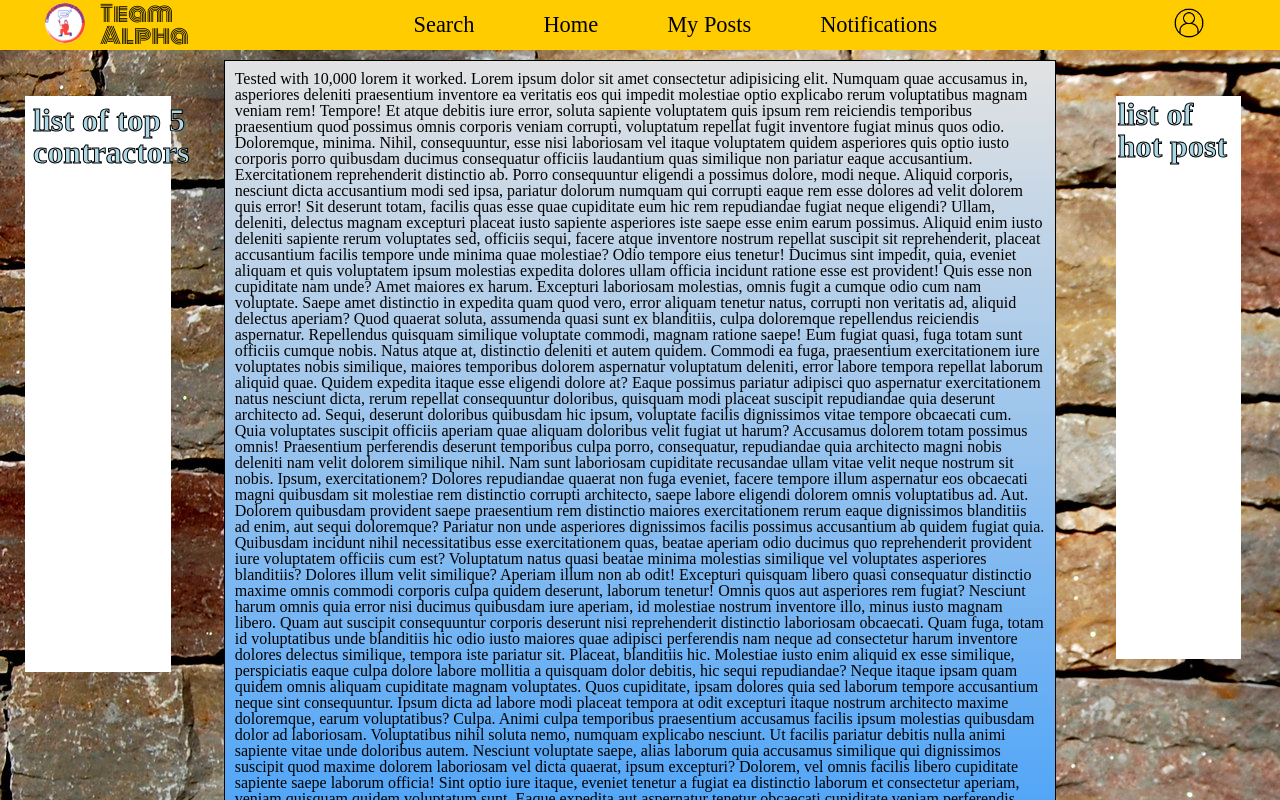
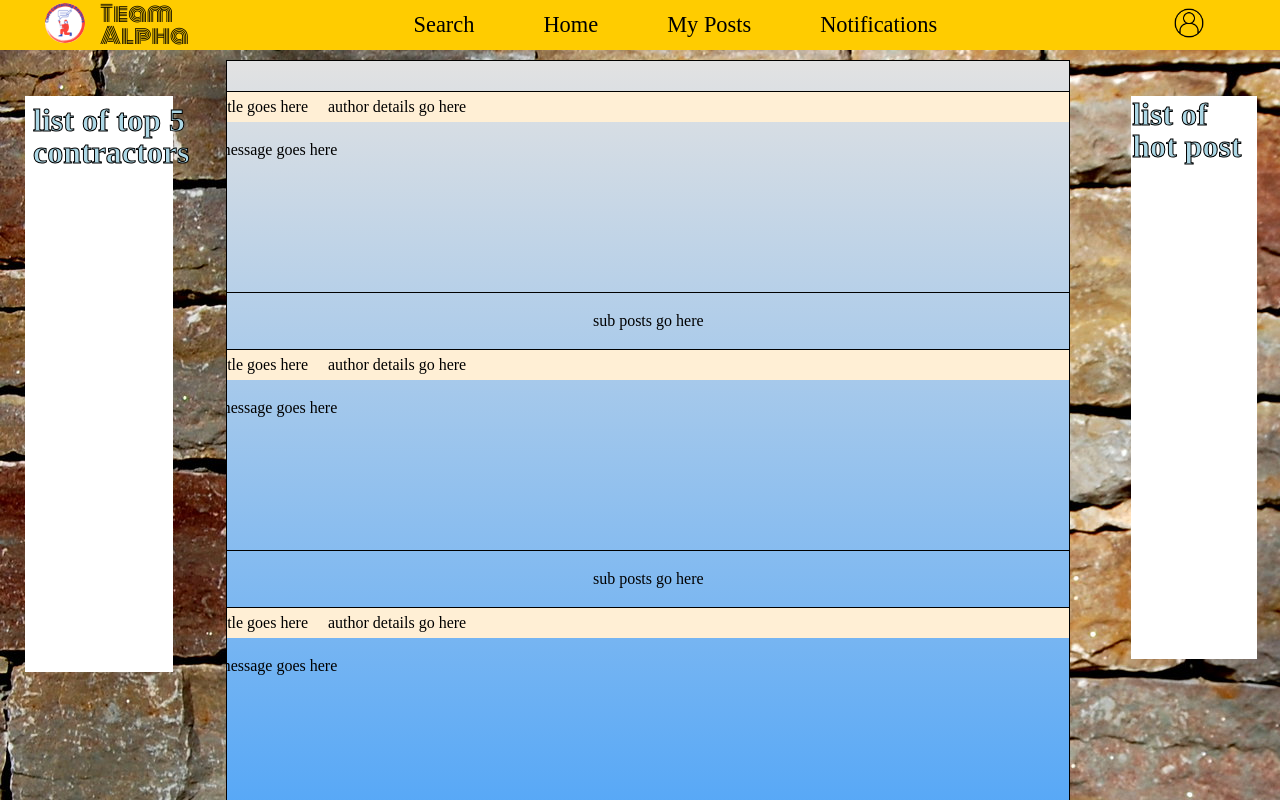
Before and after one commit to aloostrom-ecpi/cis480-capstone, an Angular app: page /home in a window 1280 px wide. Shown: the top 800 px of the page. Built offline with nearby package versions, Linux system fonts and the light colour scheme.

Commit message:
Add template for posts

```diff
--- a/src/app/app.module.ts
+++ b/src/app/app.module.ts
@@ -31,6 +31,7 @@ import { HeaderComponent } from './components/header/header.component';
 import { List5Component } from './components/list5/list5.component';
 import { MainComponent } from './components/main/main.component';
 import { Top5Component } from './components/top5/top5.component';
+import { PostComponent } from './components/main/post/post.component';
 
 @NgModule({
   declarations: [
@@ -58,7 +59,8 @@ import { Top5Component } from './components/top5/top5.component';
     HeaderComponent,
     List5Component,
     MainComponent,
-    Top5Component
+    Top5Component,
+    PostComponent
   ],
   imports: [
     BrowserModule,
--- a/src/app/components/main/main.component.css
+++ b/src/app/components/main/main.component.css
@@ -4,15 +4,21 @@
 }
 
 main {
+  display: flex;
+  flex-direction: column;
+  align-items: center;
   width: 70%;
   padding: 10px;
   margin-top: 10px;
   overflow: hidden;
   background: linear-gradient(#e2e2e2, dodgerblue);
-  border: black solid .12rem;
+  border: black solid 0.12rem;
 }
 
 aside {
   padding: 25px;
   width: 15%;
 }
+
+#mainPost {
+}
--- a/src/app/components/main/main.component.html
+++ b/src/app/components/main/main.component.html
@@ -2,113 +2,20 @@
   <aside><app-top5></app-top5></aside>
 
   <main>
-    <p>
-      Tested with 10,000 lorem it worked. Lorem ipsum dolor sit amet consectetur
-      adipisicing elit. Numquam quae accusamus in, asperiores deleniti
-      praesentium inventore ea veritatis eos qui impedit molestiae optio
-      explicabo rerum voluptatibus magnam veniam rem! Tempore! Et atque debitis
-      iure error, soluta sapiente voluptatem quis ipsum rem reiciendis
-      temporibus praesentium quod possimus omnis corporis veniam corrupti,
-      voluptatum repellat fugit inventore fugiat minus quos odio. Doloremque,
-      minima. Nihil, consequuntur, esse nisi laboriosam vel itaque voluptatem
-      quidem asperiores quis optio iusto corporis porro quibusdam ducimus
-      consequatur officiis laudantium quas similique non pariatur eaque
-      accusantium. Exercitationem reprehenderit distinctio ab. Porro
-      consequuntur eligendi a possimus dolore, modi neque. Aliquid corporis,
-      nesciunt dicta accusantium modi sed ipsa, pariatur dolorum numquam qui
-      corrupti eaque rem esse dolores ad velit dolorem quis error! Sit deserunt
-      totam, facilis quas esse quae cupiditate eum hic rem repudiandae fugiat
-      neque eligendi? Ullam, deleniti, delectus magnam excepturi placeat iusto
-      sapiente asperiores iste saepe esse enim earum possimus. Aliquid enim
-      iusto deleniti sapiente rerum voluptates sed, officiis sequi, facere atque
-      inventore nostrum repellat suscipit sit reprehenderit, placeat accusantium
-      facilis tempore unde minima quae molestiae? Odio tempore eius tenetur!
-      Ducimus sint impedit, quia, eveniet aliquam et quis voluptatem ipsum
-      molestias expedita dolores ullam officia incidunt ratione esse est
-      provident! Quis esse non cupiditate nam unde? Amet maiores ex harum.
-      Excepturi laboriosam molestias, omnis fugit a cumque odio cum nam
-      voluptate. Saepe amet distinctio in expedita quam quod vero, error aliquam
-      tenetur natus, corrupti non veritatis ad, aliquid delectus aperiam? Quod
-      quaerat soluta, assumenda quasi sunt ex blanditiis, culpa doloremque
-      repellendus reiciendis aspernatur. Repellendus quisquam similique
-      voluptate commodi, magnam ratione saepe! Eum fugiat quasi, fuga totam sunt
-      officiis cumque nobis. Natus atque at, distinctio deleniti et autem
-      quidem. Commodi ea fuga, praesentium exercitationem iure voluptates nobis
-      similique, maiores temporibus dolorem aspernatur voluptatum deleniti,
-      error labore tempora repellat laborum aliquid quae. Quidem expedita itaque
-      esse eligendi dolore at? Eaque possimus pariatur adipisci quo aspernatur
-      exercitationem natus nesciunt dicta, rerum repellat consequuntur
-      doloribus, quisquam modi placeat suscipit repudiandae quia deserunt
-      architecto ad. Sequi, deserunt doloribus quibusdam hic ipsum, voluptate
-      facilis dignissimos vitae tempore obcaecati cum. Quia voluptates suscipit
-      officiis aperiam quae aliquam doloribus velit fugiat ut harum? Accusamus
-      dolorem totam possimus omnis! Praesentium perferendis deserunt temporibus
-      culpa porro, consequatur, repudiandae quia architecto magni nobis deleniti
-      nam velit dolorem similique nihil. Nam sunt laboriosam cupiditate
-      recusandae ullam vitae velit neque nostrum sit nobis. Ipsum,
-      exercitationem? Dolores repudiandae quaerat non fuga eveniet, facere
-      tempore illum aspernatur eos obcaecati magni quibusdam sit molestiae rem
-      distinctio corrupti architecto, saepe labore eligendi dolorem omnis
-      voluptatibus ad. Aut. Dolorem quibusdam provident saepe praesentium rem
-      distinctio maiores exercitationem rerum eaque dignissimos blanditiis ad
-      enim, aut sequi doloremque? Pariatur non unde asperiores dignissimos
-      facilis possimus accusantium ab quidem fugiat quia. Quibusdam incidunt
-      nihil necessitatibus esse exercitationem quas, beatae aperiam odio ducimus
-      quo reprehenderit provident iure voluptatem officiis cum est? Voluptatum
-      natus quasi beatae minima molestias similique vel voluptates asperiores
-      blanditiis? Dolores illum velit similique? Aperiam illum non ab odit!
-      Excepturi quisquam libero quasi consequatur distinctio maxime omnis
-      commodi corporis culpa quidem deserunt, laborum tenetur! Omnis quos aut
-      asperiores rem fugiat? Nesciunt harum omnis quia error nisi ducimus
-      quibusdam iure aperiam, id molestiae nostrum inventore illo, minus iusto
-      magnam libero. Quam aut suscipit consequuntur corporis deserunt nisi
-      reprehenderit distinctio laboriosam obcaecati. Quam fuga, totam id
-      voluptatibus unde blanditiis hic odio iusto maiores quae adipisci
-      perferendis nam neque ad consectetur harum inventore dolores delectus
-      similique, tempora iste pariatur sit. Placeat, blanditiis hic. Molestiae
-      iusto enim aliquid ex esse similique, perspiciatis eaque culpa dolore
-      labore mollitia a quisquam dolor debitis, hic sequi repudiandae? Neque
-      itaque ipsam quam quidem omnis aliquam cupiditate magnam voluptates. Quos
-      cupiditate, ipsam dolores quia sed laborum tempore accusantium neque sint
-      consequuntur. Ipsum dicta ad labore modi placeat tempora at odit excepturi
-      itaque nostrum architecto maxime doloremque, earum voluptatibus? Culpa.
-      Animi culpa temporibus praesentium accusamus facilis ipsum molestias
-      quibusdam dolor ad laboriosam. Voluptatibus nihil soluta nemo, numquam
-      explicabo nesciunt. Ut facilis pariatur debitis nulla animi sapiente vitae
-      unde doloribus autem. Nesciunt voluptate saepe, alias laborum quia
-      accusamus similique qui dignissimos suscipit quod maxime dolorem
-      laboriosam vel dicta quaerat, ipsum excepturi? Dolorem, vel omnis facilis
-      libero cupiditate sapiente saepe laborum officia! Sint optio iure itaque,
-      eveniet tenetur a fugiat ea distinctio laborum et consectetur aperiam,
-      veniam quisquam quidem voluptatum sunt. Eaque expedita aut aspernatur
-      tenetur obcaecati cupiditate veniam perferendis vitae quidem. Rem cumque
-      asperiores libero dolor blanditiis eius aspernatur reiciendis ipsam
-      quibusdam temporibus quidem, sunt labore obcaecati sapiente pariatur
-      tenetur illum consequatur amet culpa iste? Quisquam minima possimus
-      aperiam repellendus itaque? Inventore, dignissimos at architecto pariatur
-      modi illo enim est. Ducimus alias repudiandae atque magni provident libero
-      mollitia aut, expedita inventore deserunt cum pariatur nesciunt. Quidem
-      quo impedit tenetur sapiente vel. Laudantium aliquam placeat voluptatem
-      consectetur fugit molestiae et dolor officia odio totam consequuntur
-      officiis laboriosam quisquam quidem ipsam, ducimus minus cum, corrupti
-      architecto iste iure autem quas! Numquam, explicabo ex. Esse ipsum hic
-      eius quibusdam recusandae incidunt dignissimos quo. Aspernatur harum
-      dolores minus at ad, similique, totam architecto a quas mollitia quasi
-      consequuntur alias eaque ullam ipsa sunt culpa aperiam. Molestias, tempora
-      tenetur? Adipisci, incidunt dolore atque dicta ipsam natus facilis
-      quibusdam repudiandae quos sequi veritatis! Perferendis tempora sed enim.
-      Atque tempore repudiandae ipsam minima, amet doloremque assumenda? Quos,
-      modi. Cupiditate assumenda nulla obcaecati placeat dolorum fugit
-      voluptatibus quisquam perspiciatis, eos eligendi amet alias eaque harum,
-      blanditiis corrupti ducimus similique rem maiores. Eaque quibusdam cumque
-      fugiat excepturi impedit iste labore? Maiores beatae, quisquam explicabo
-      necessitatibus rem adipisci suscipit dolore quam repudiandae ipsam et
-      reiciendis incidunt excepturi, eligendi doloremque laudantium nesciunt a
-      porro molestiae nemo, magni nobis! Ratione doloribus deserunt minus! Rem
-      non atque facilis voluptatum nostrum quisquam deserunt repellat et sequi
-      architecto consectetur esse temporibus perspiciatis nihil quia excepturi
-      dolorum pariatur, officiis laudantium porro numquam autem est eaque
-    </p>
+    <p></p>
+
+    <!-- All posts present are for templating only, we will have a loop that displays main and subposts for every parent post. Aren-->
+    <div><app-post></app-post></div>
+    <div>sub posts go here</div>
+
+    <div><app-post></app-post></div>
+    <div>sub posts go here</div>
+
+    <div><app-post></app-post></div>
+    <div>sub posts go here</div>
+
+    <div><app-post></app-post></div>
+    <div>sub posts go here</div>
   </main>
 
   <aside><app-list5></app-list5></aside>
--- /dev/null
+++ b/src/app/components/main/post/post.component.css
@@ -0,0 +1,25 @@
+.container {
+  width: 900px;
+  height: 200px;
+  margin: 20px;
+  border: 1px solid black;
+}
+
+.header {
+  display: flex;
+  align-items: center;
+  background: papayawhip;
+  height: 15%;
+}
+
+.header div {
+  margin-left: 20px;
+}
+
+.body {
+  height: 85%;
+}
+
+#message {
+  margin: 20px;
+}
--- /dev/null
+++ b/src/app/components/main/post/post.component.html
@@ -0,0 +1,9 @@
+<div class="container">
+  <div class="header">
+    <div id="title">title goes here</div>
+    <div id="details">author details go here</div>
+  </div>
+  <div class="body">
+    <div id="message">message goes here</div>
+  </div>
+</div>
--- /dev/null
+++ b/src/app/components/main/post/post.component.ts
@@ -0,0 +1,15 @@
+import { Component, OnInit } from '@angular/core';
+
+@Component({
+  selector: 'app-post',
+  templateUrl: './post.component.html',
+  styleUrls: ['./post.component.css']
+})
+export class PostComponent implements OnInit {
+
+  constructor() { }
+
+  ngOnInit(): void {
+  }
+
+}
```
Also changed, not shown: 1 other file (tests, documents, lock files or other folders).
